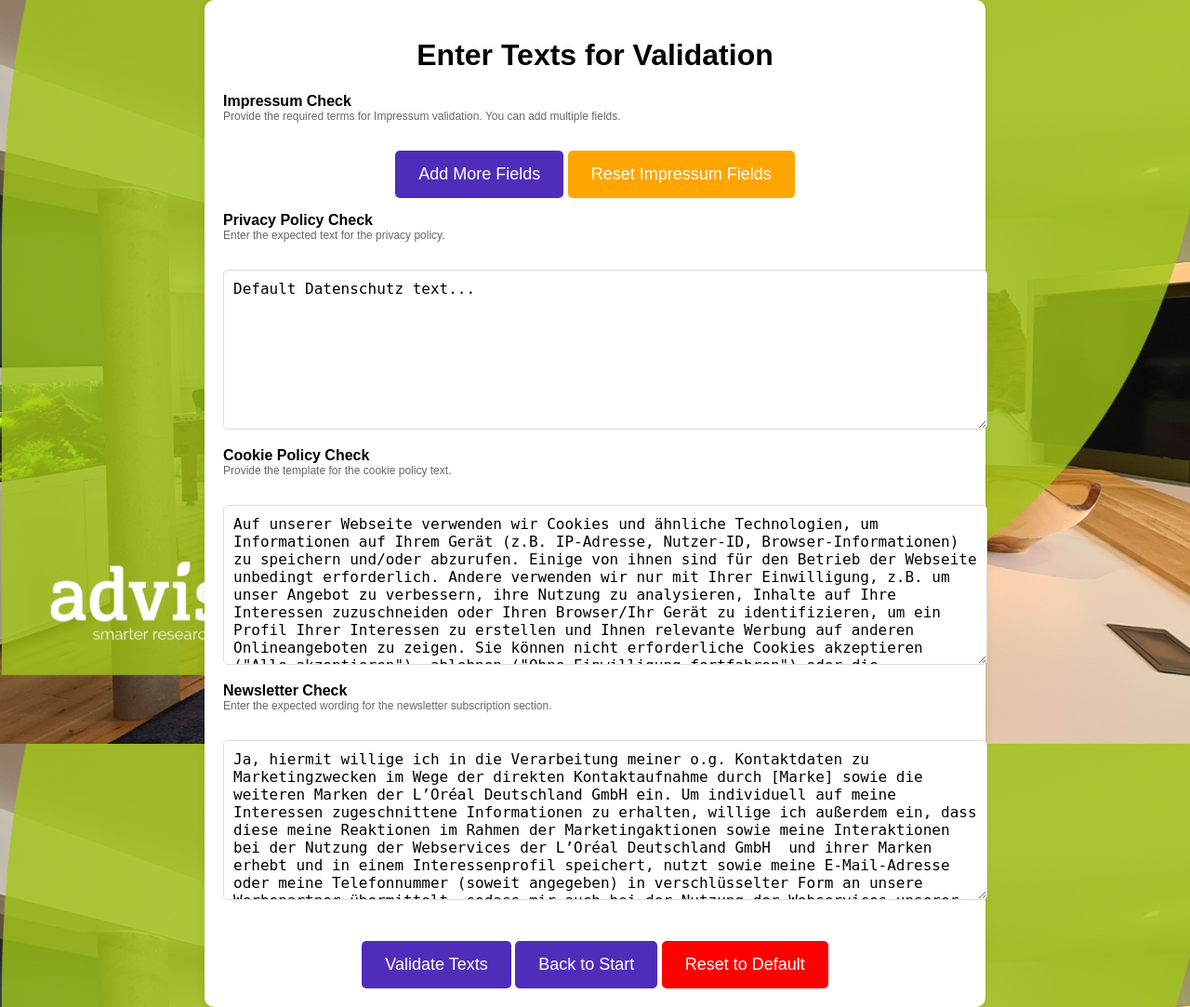
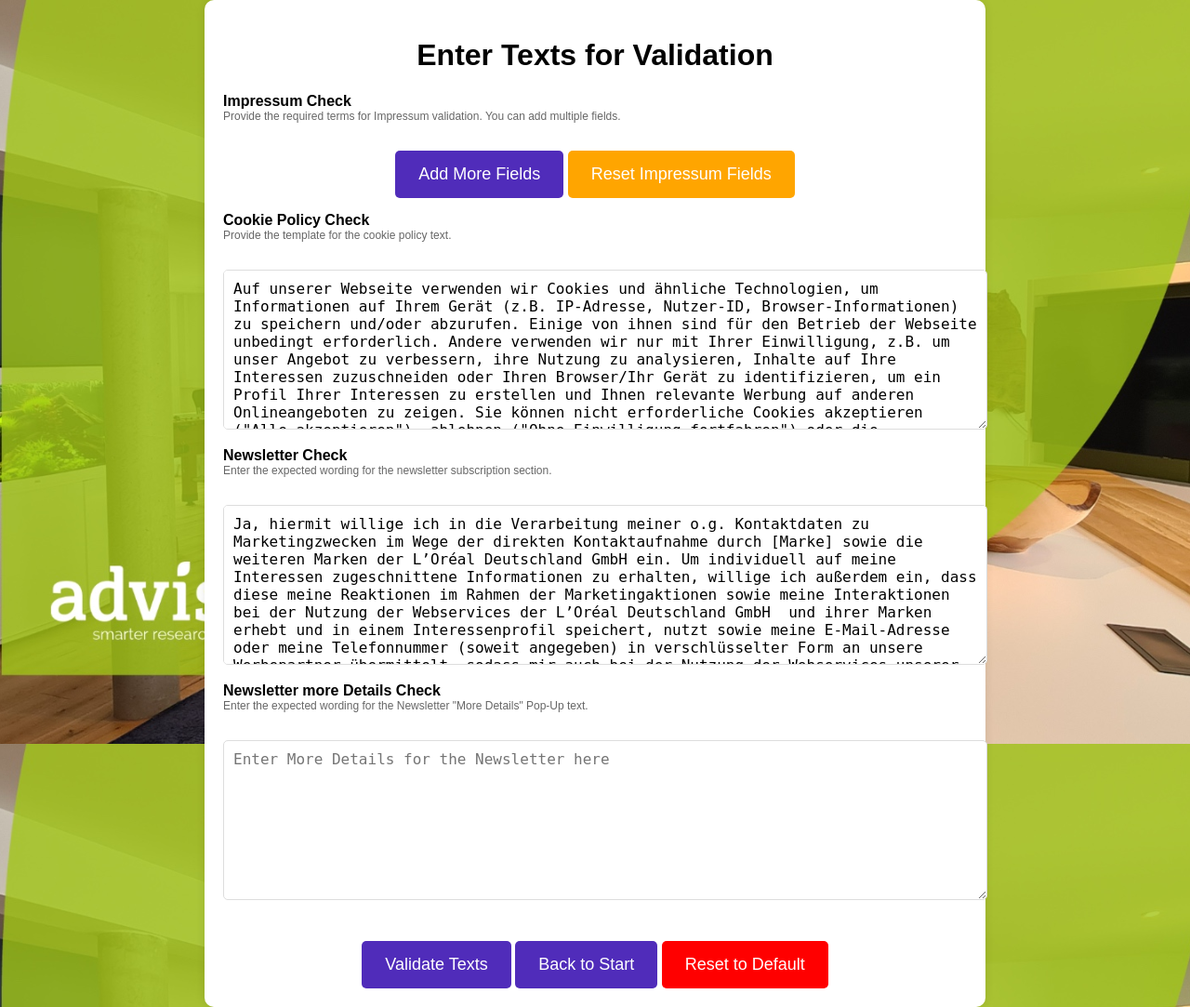
Before and after one commit to ecemeverett/Projektarbeit, a Flask app: page /templates in a window 1280 px wide. Shown: the whole page at 93% size. Run offline with Flask 3, Linux system fonts and the light colour scheme.

Commit message:
Update templates.html

```diff
--- a/Project_new/templates/templates.html
+++ b/Project_new/templates/templates.html
@@ -106,33 +106,36 @@
             <input type="hidden" name="url" value="{{ url }}">
 
             <label for="impressum">Impressum Check</label>
-            <span class="tooltip">Provide the required terms for Impressum validation. You can add multiple fields.</span>
+            <span class="tooltip">Provide the required terms for Impressum validation. You can add multiple
+                fields.</span>
 
             <!-- Vorhandene Impressum-Felder anzeigen -->
             <div id="additional-fields">
                 {% for term in templates.get('additional_impressum', []) %}
-                <textarea name="additional_impressum[]" class="impressum-textarea" placeholder="Enter additional term">{{ term }}</textarea>
+                <textarea name="additional_impressum[]" class="impressum-textarea"
+                    placeholder="Enter additional term">{{ term }}</textarea>
                 {% endfor %}
             </div>
             <div class="button-container">
                 <button type="button" onclick="addImpressumField()">Add More Fields</button>
-            <button type="button" style="background-color: orange;" onclick="resetImpressumFields()">Reset Impressum Fields</button>
+                <button type="button" style="background-color: orange;" onclick="resetImpressumFields()">Reset Impressum
+                    Fields</button>
             </div>
-
-            <label for="datenschutz">Privacy Policy Check</label>
-            <span class="tooltip">Enter the expected text for the privacy policy.</span>
-            <textarea id="datenschutz" name="datenschutz"
-                placeholder="Enter Privacy Policy text here">{{ templates['datenschutz'] }}</textarea>
 
             <label for="cookie_policy">Cookie Policy Check</label>
             <span class="tooltip">Provide the template for the cookie policy text.</span>
             <textarea id="cookie_policy" name="cookie_policy"
-                placeholder="Enter Cookie Policy text here">{{ templates['cookie_policy'] }}</textarea>
+                placeholder="Enter Cookie Policy text here">{{ templates['cookie_policy'] | safe }}</textarea>
 
             <label for="newsletter">Newsletter Check</label>
             <span class="tooltip">Enter the expected wording for the newsletter subscription section.</span>
             <textarea id="newsletter" name="newsletter"
-                placeholder="Enter Newsletter text here">{{ templates['newsletter'] }}</textarea>
+                placeholder="Enter Newsletter text here">{{ templates['newsletter'] | safe }}</textarea>
+
+            <label for="newsletterdetail">Newsletter more Details Check</label>
+            <span class="tooltip">Enter the expected wording for the Newsletter "More Details" Pop-Up text.</span>
+            <textarea id="newsletterdetail" name="newsletterdetail"
+                placeholder="Enter More Details for the Newsletter here">{{ templates['newsletterdetail'] | safe }}</textarea>
 
             <button type="submit">Validate Texts</button>
             <a href="{{ url_for('index') }}" class="button2">Back to Start</a>
@@ -171,7 +174,7 @@
             }).then(response => {
                 if (response.ok) {
                     // Die Standardwerte aus `DEFAULT_TEMPLATES` setzen
-                document.getElementById('datenschutz').value = `{{ DEFAULT_TEMPLATES["datenschutz"] }}`;
+                    document.getElementById('newsletterdetail').value = `{{ DEFAULT_TEMPLATES["newsletterdetail"] }}`;
                     document.getElementById('cookie_policy').value = `{{ DEFAULT_TEMPLATES["cookie_policy"] }}`;
                     document.getElementById('newsletter').value = `{{ DEFAULT_TEMPLATES["newsletter"] }}`;
 
```
Lines whose indentation alone changed are shown as unchanged.
